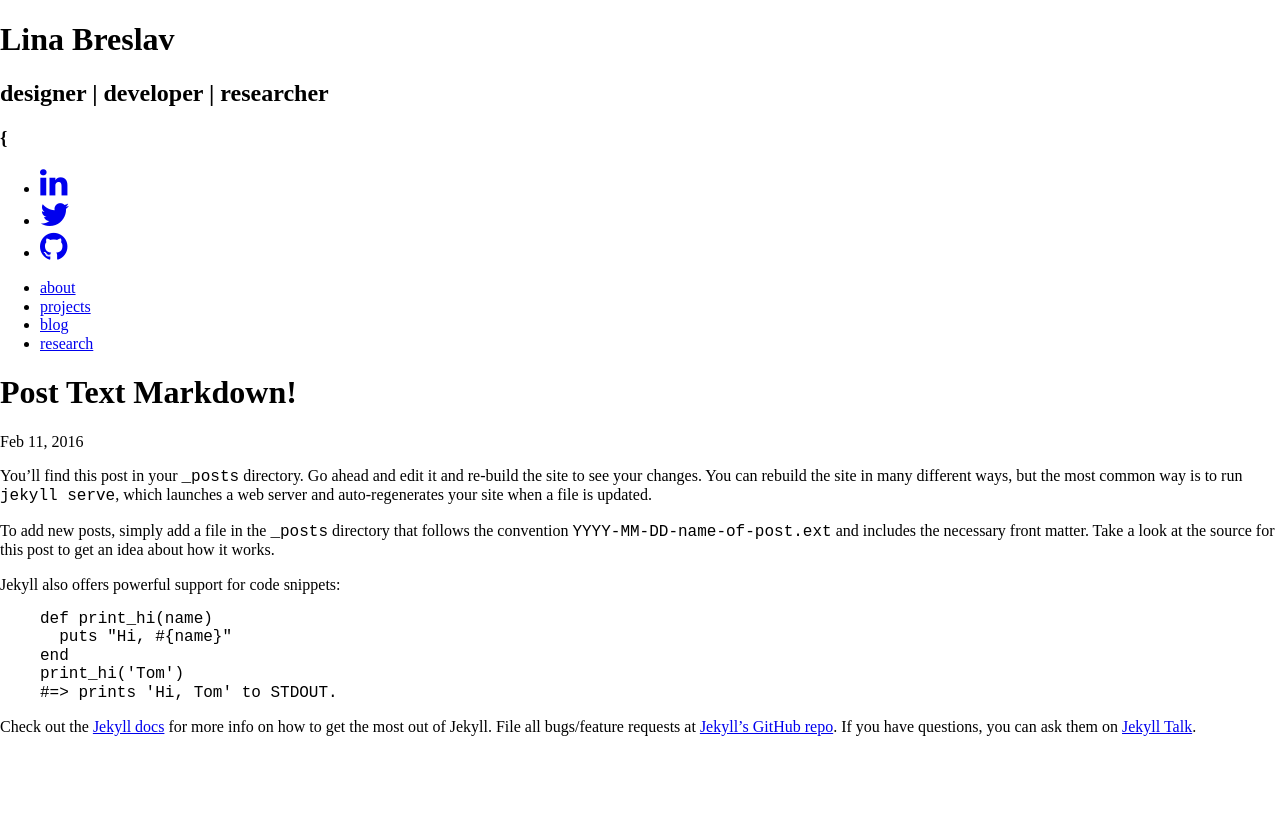
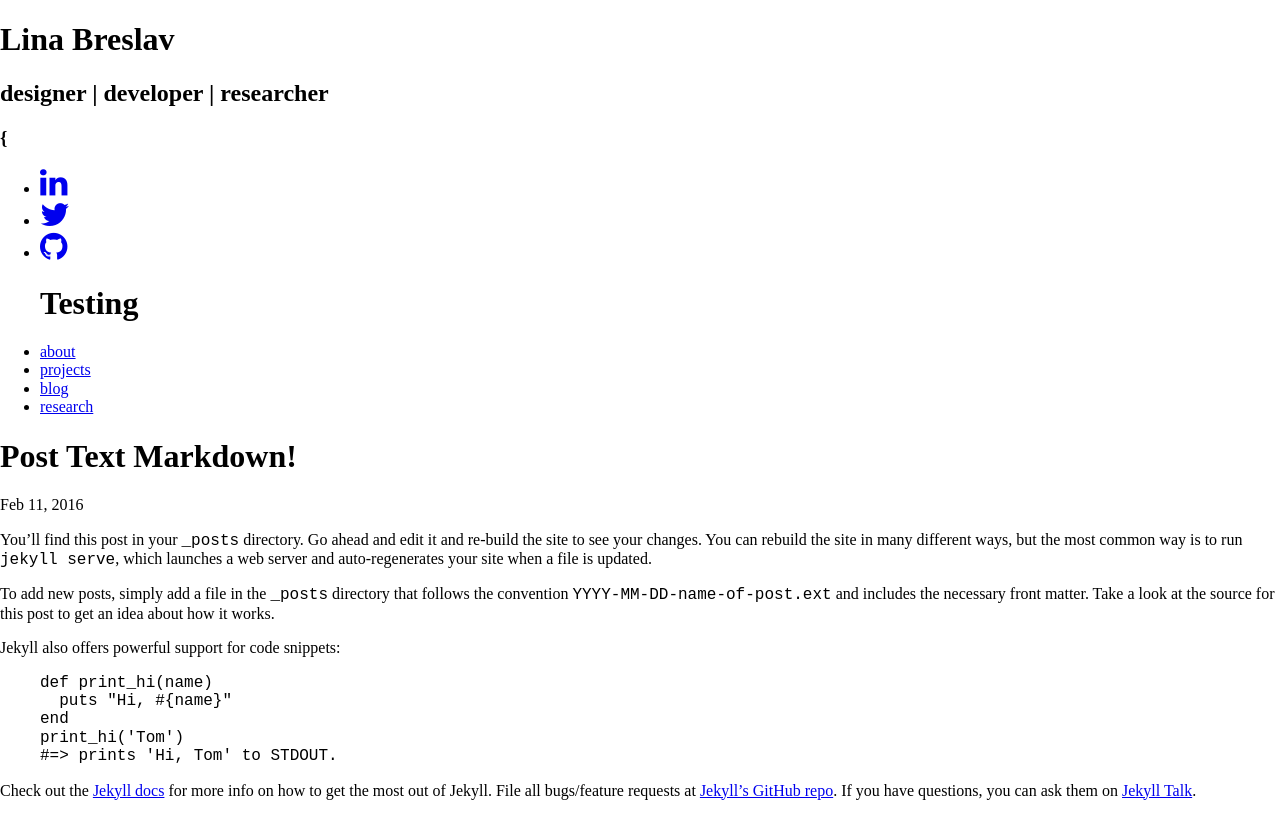
Before and after one commit to linabreslav/portfolioreal, a Jekyll site: the page built from _posts/2016-02-10-posttest.markdown, in a window 1280 px wide. Shown: the top 839 px of the page. Built offline with Jekyll 4.4.1, drawn with Linux system fonts in a browser that asks for light colours; nearby versions of some CDN libraries; library files that are not in the unit come from our copies.

Commit message:
trying to fix style 2

```diff
--- a/_includes/header.html
+++ b/_includes/header.html
@@ -28,6 +28,7 @@
 </header>
 <nav>
   <ul>
+    <h1>Testing</h1>
     <li><a href="#">about</a></li>
     <li><a href="#">projects</a></li>
     <li><a href="#">blog</a></li>
```
Also changed, not shown: 3 other files.
